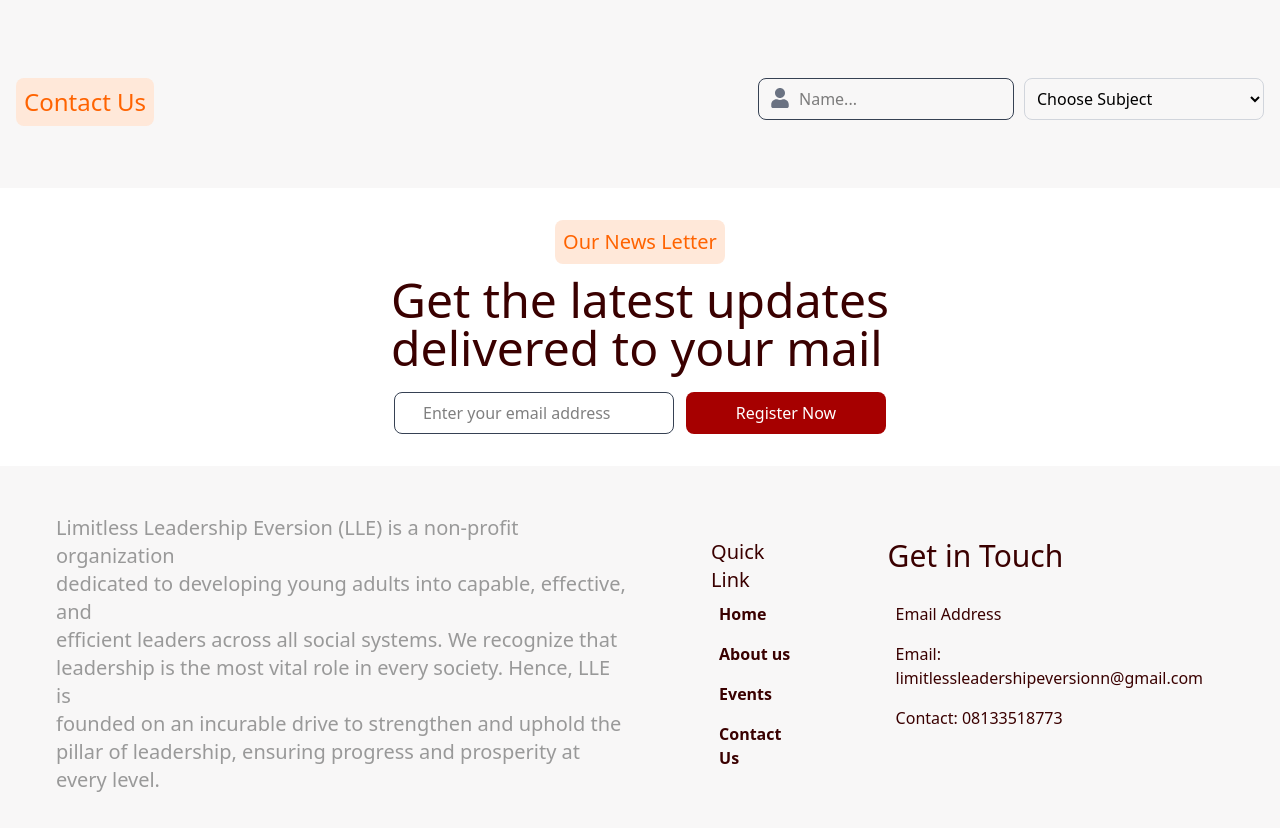
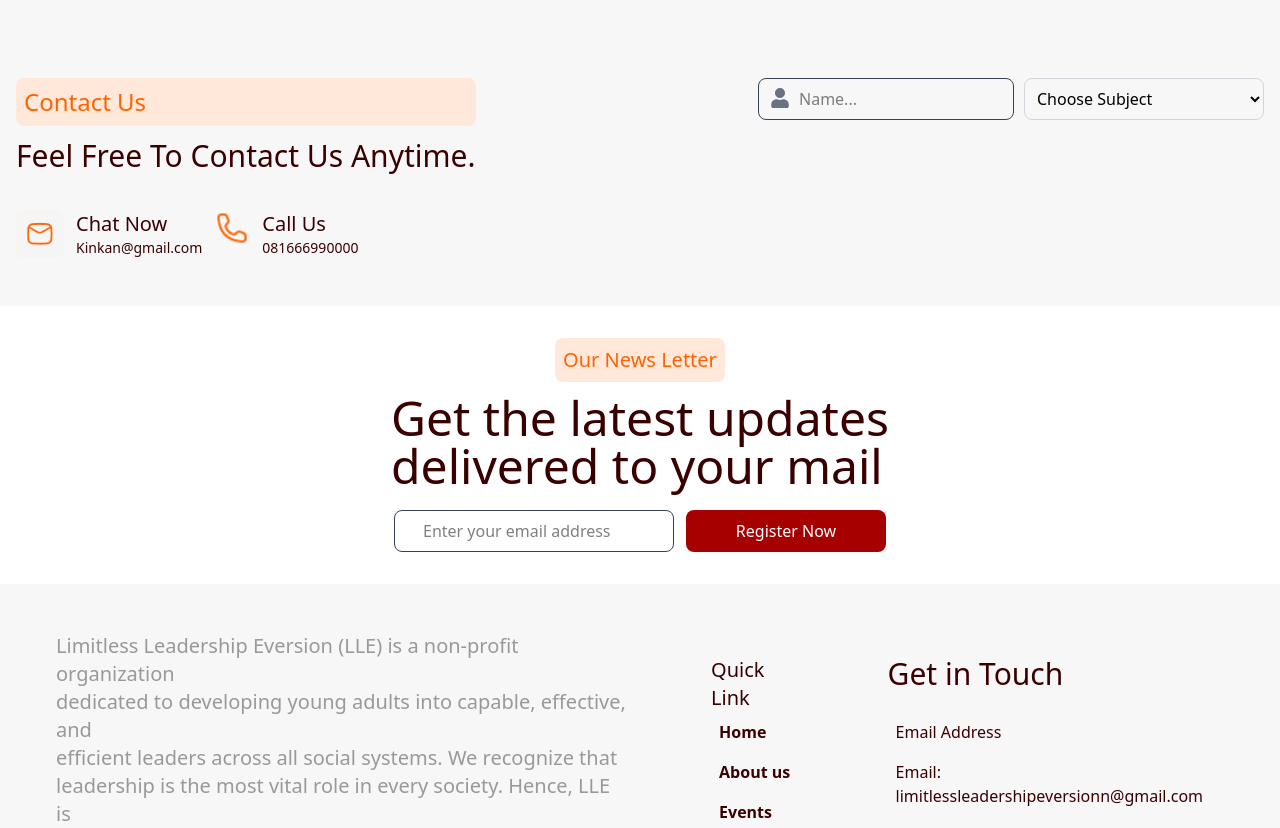
Before and after one commit to Developerfiyin/LLE-website, a React (Vite) app: page / in a window 1280 px wide. Shown: the part 4780-5608 px from the top of the page. Built offline with nearby package versions, Linux system fonts and the light colour scheme.

Commit message:
Updated div for flex

```diff
--- a/src/Components/contact.jsx
+++ b/src/Components/contact.jsx
@@ -17,8 +17,24 @@ const contact = () => {
              <div className='flex justify-between'>
               <div>
               <p className='bg-[#ffe8d9] text-[#ff6300] text-2xl rounded-lg mx-auto p-2 mb-3 ml-0'>Contact Us</p>
+              <h2 className='text-[#3a0000] text-3xl font-medium  mb-9'>Feel Free To Contact Us Anytime.</h2>
+
+                 <div className='flex gap-3'>
+       <img src={email} alt="The email icon" className='size-12' />
+       <div className=''>
+        <h6 className='font-medium text-[#3a0000] text-xl '>Chat Now</h6>
+        <p className='text-sm text-[#3a0000] '>Kinkan@gmail.com</p>
        </div>
 
+       <img src={call} alt="The email icon" className='size-9' />
+       <div className=''>
+        <h6 className='font-medium text-[#3a0000] text-xl'>Call Us</h6>
+        <p className='text-sm text-[#3a0000] '>081666990000</p>
+       </div>
+        </div>
+
+
+             </div>
 
           <div className=" flex gap-2.5">
             <div className="relative w-64">
@@ -29,7 +45,7 @@ const contact = () => {
                placeholder="Name..."
               className="pl-10 pr-3 py-2 w-full border border-gray-700 rounded-lg focus:ring-2 focus:ring-[#ff6300] focus:outline-none"/>
                   </div>
-
+            <div>
             <select
            className="border border-gray-300 mb-5 rounded-lg p-2 w-60 focus:outline-none focus:ring-2 focus:ring-[#ff6300]">
            <option value="Subject">Choose Subject</option>
@@ -41,10 +57,9 @@ const contact = () => {
           <option value="subject">Choose Subject</option>
          </select>
       </div>
+      </div>
 
        </div>
-
-
 
       </div>
 
```
Lines whose indentation alone changed are shown as unchanged.
